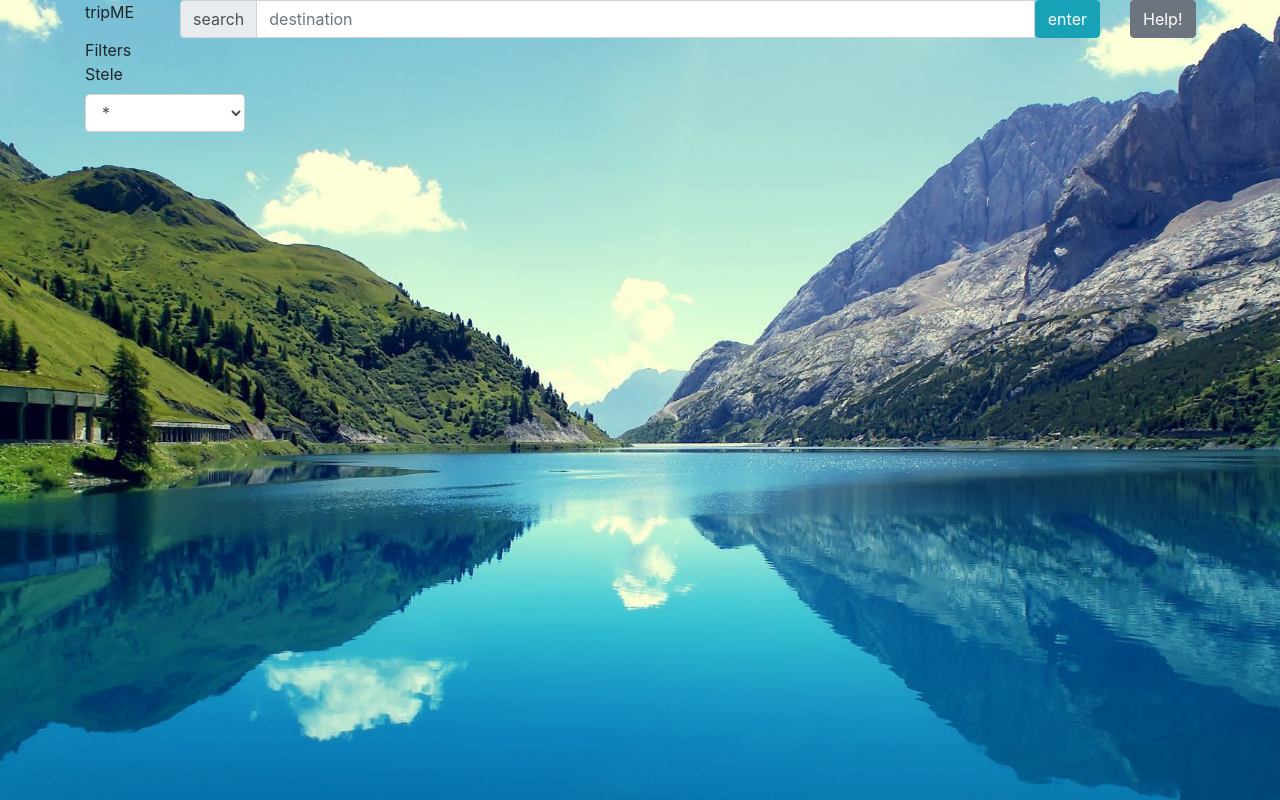
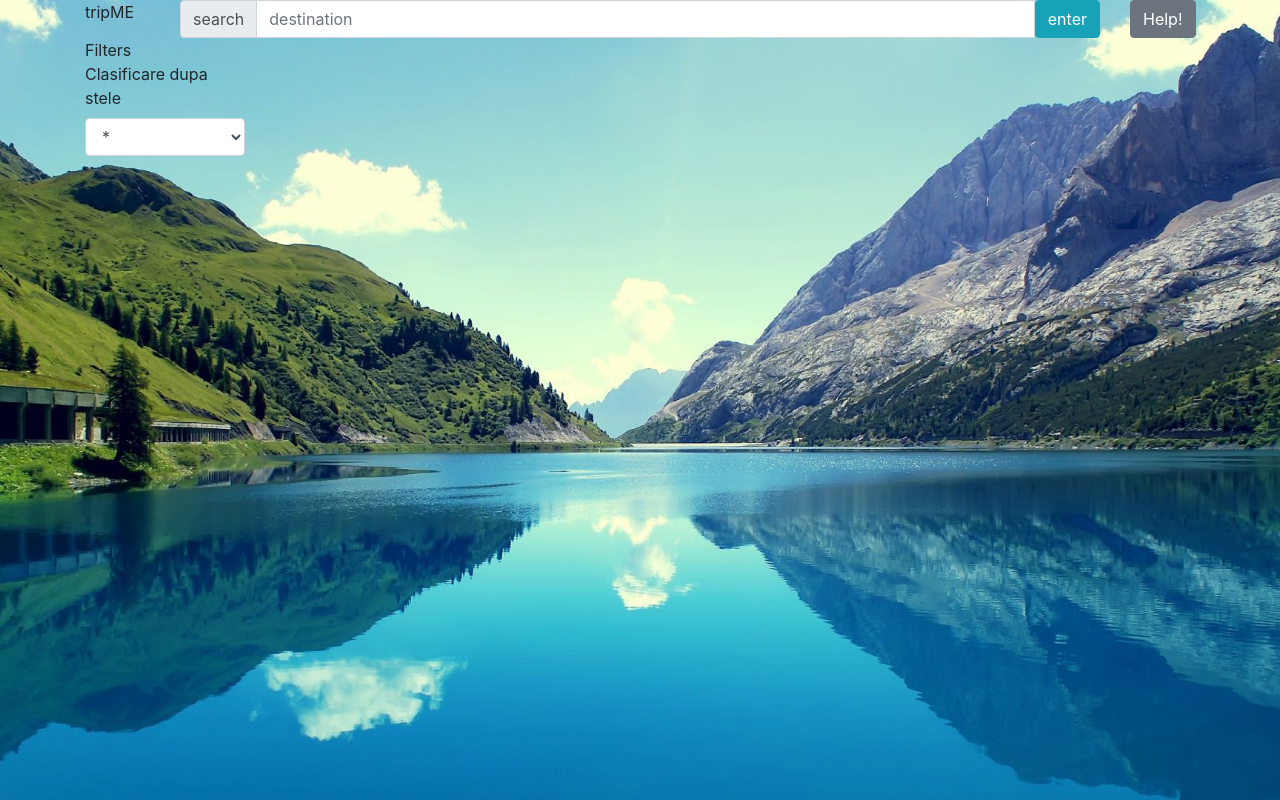
Before and after one commit to speedy4all/estival-2, a React (Create React App) app: page / in a window 1280 px wide. Built offline with nearby package versions, Linux system fonts and the light colour scheme.

Commit message:
am schimbat

```diff
--- a/src/components/Home.jsx
+++ b/src/components/Home.jsx
@@ -37,7 +37,7 @@ const Home = props => {
           <Col sm={2}>
             <Form>
               <FormGroup>
-                <Label for="exampleSelect">Stele</Label>
+                <Label for="exampleSelect">Clasificare dupa stele</Label>
                 <Input type="select" name="select" id="exampleSelect">
                   <option>*</option>
                   <option>**</option>
@@ -46,6 +46,7 @@ const Home = props => {
                   <option>*****</option>
                 </Input>
               </FormGroup>
+
             </Form>
           </Col>
           <Col sm={10} className="ab"></Col>
```
